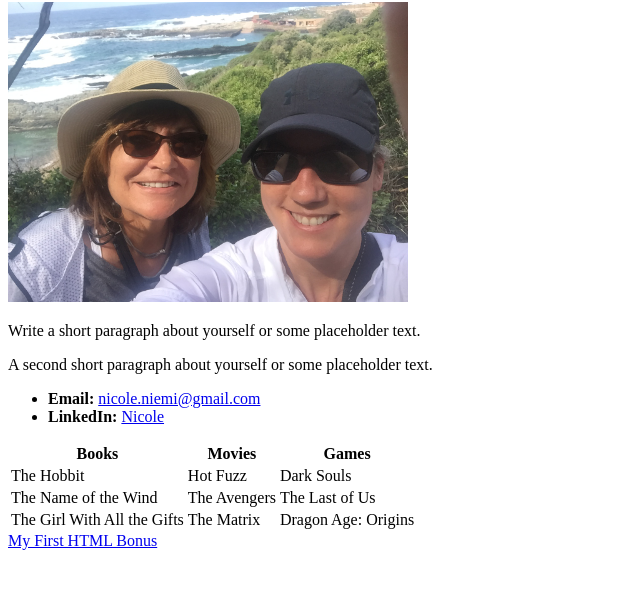
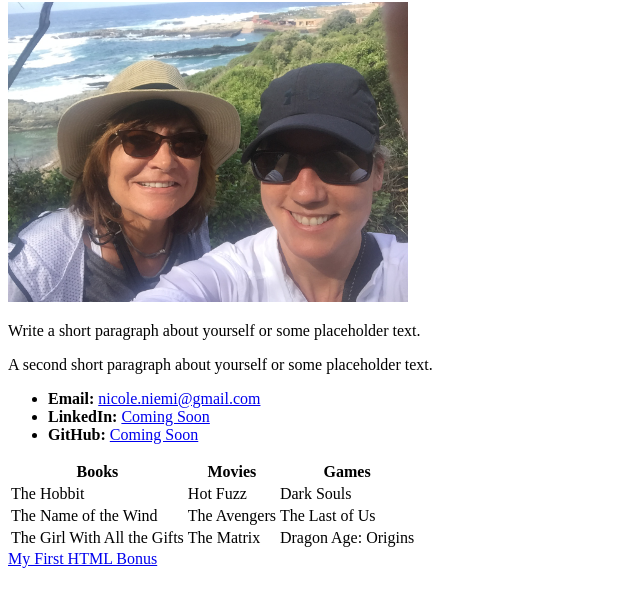
Before and after one commit to nicolefejfar/nicolefejfar.github.io, a plain HTML site: page index.html in a window 1280 px wide. Shown: the part 78-684 px from the top of the page, without its empty margins (0-640 px from the left). Drawn offline with Linux system fonts and the light colour scheme.

Commit message:
re-commit

```diff
--- a/index.html
+++ b/index.html
@@ -15,7 +15,8 @@
 
   <ul>
     <li><strong>Email:</strong> <a href="nicole.niemi@gmail.com" target=_blank>nicole.niemi@gmail.com</a></li>
-    <li><strong>LinkedIn:</strong> <a href="#">Nicole</a></li>
+    <li><strong>LinkedIn:</strong> <a href="#">Coming Soon</a></li>
+    <li><strong>GitHub:</strong> <a href="#">Coming Soon</a></li>
   </ul>
 
   <table>
```
